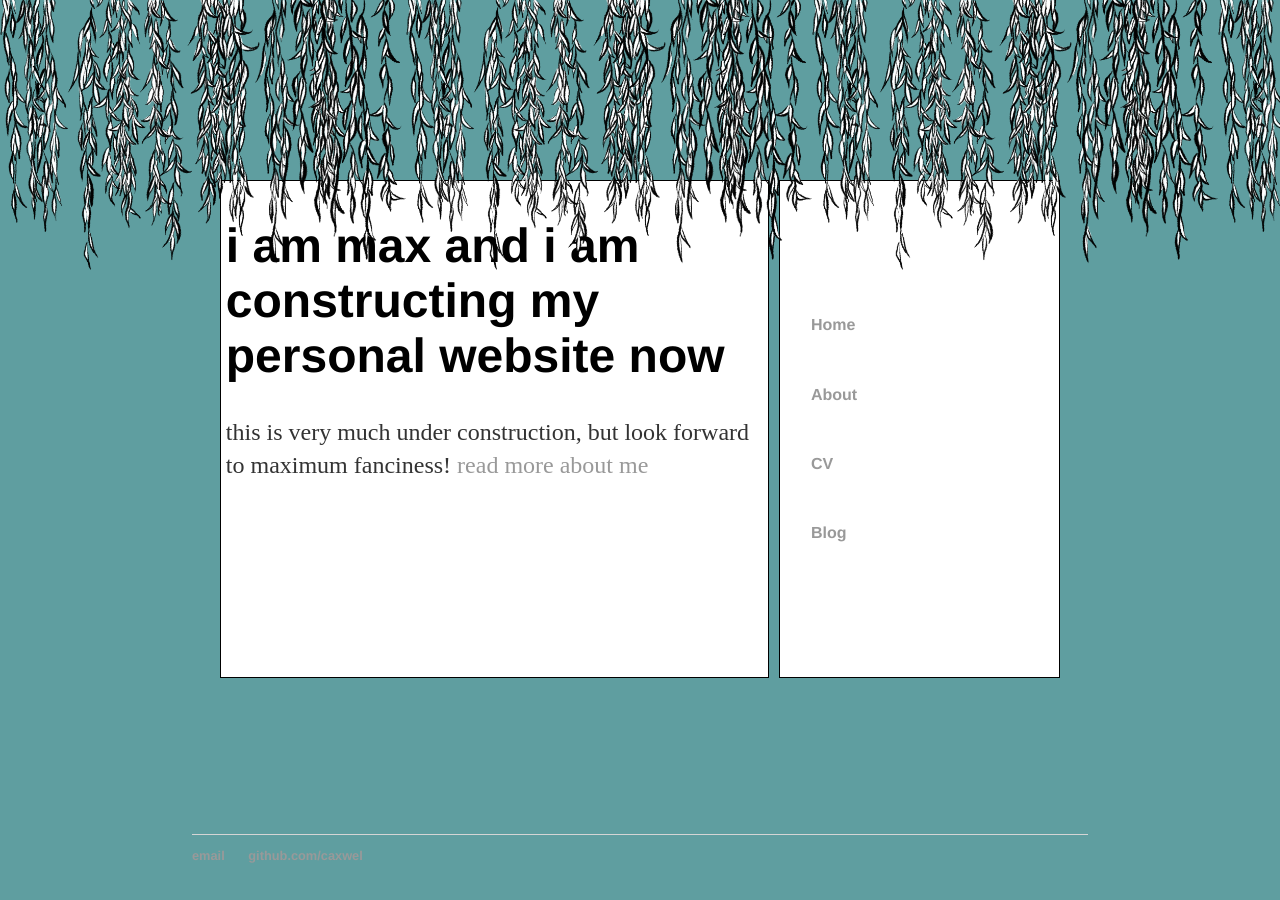
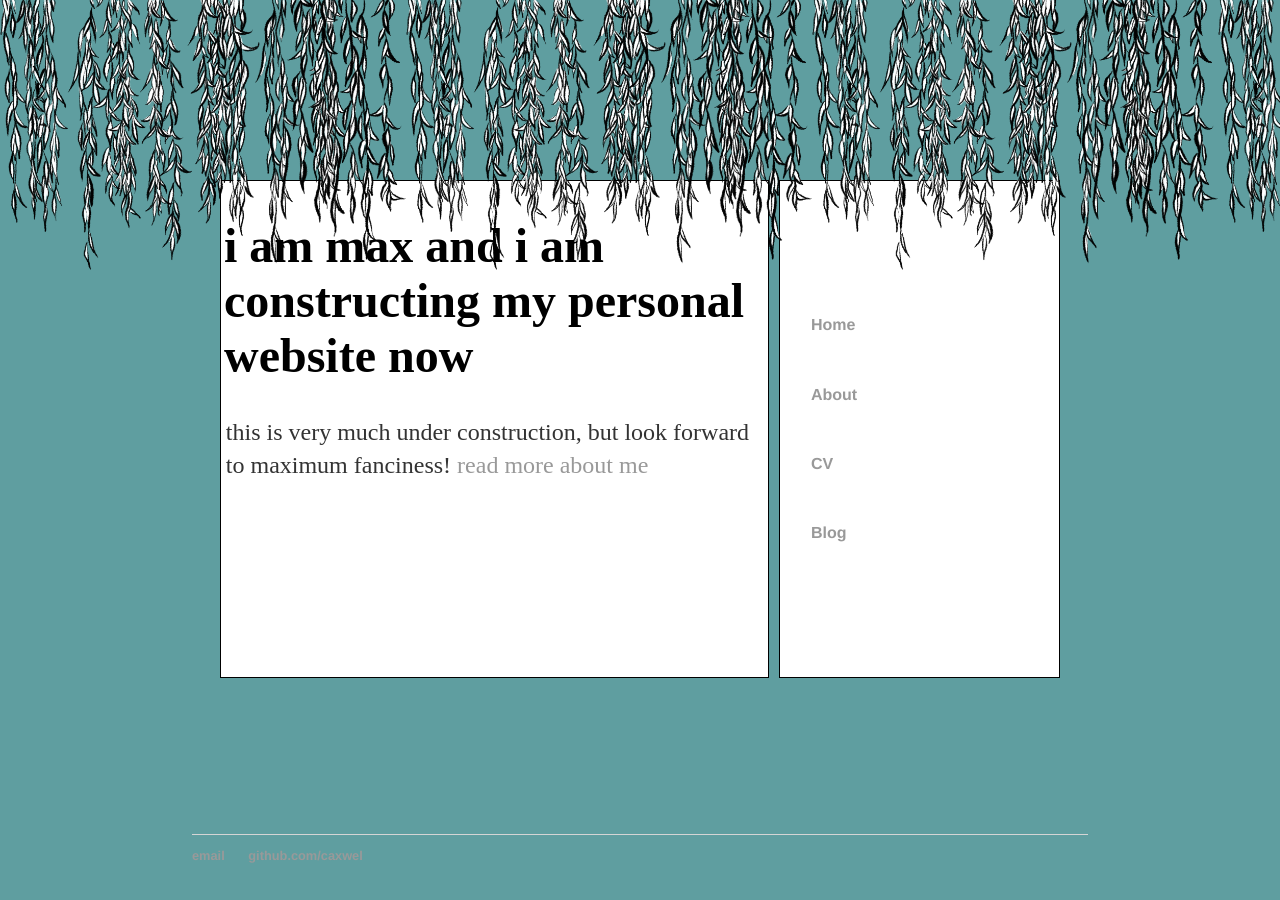
Before and after one commit to caxwel/caxwel.github.io, a Jekyll site: the page built from index.html, in a window 1280 px wide. Built offline with Jekyll 4.4.1, drawn with Linux system fonts in a browser that asks for light colours; some web fonts are replaced.

Commit message:
font edit one

```diff
--- a/css/main.css
+++ b/css/main.css
@@ -1,3 +1,6 @@
+@import
+url('https://fonts.googleapis.com/css2?family=Nova+Cut&display=swap');
+
 body {
     margin: 0;
     width: 70%;
@@ -21,26 +24,33 @@
     list-style: none;
     font-weight: bold;
 }
+
 nav ul li, footer ul li {
     display: inline;
     margin-right: 20px;
 }
+
 a {
     text-decoration: none;
     color: #999;
 }
+
 a:hover {
     text-decoration: underline;
 }
+
 h1 {
     font-size: 3em;
-    font-family:'Helvetica', 'Arial', 'Sans-Serif';
+    font-family:'Nova Cut', 'Sans-Serif';
+    animation: glitch 1s linear infinite;
 }
+
 p {
     font-size: 1.5em;
     line-height: 1.4em;
     color: #333;
 }
+
 footer {
     border-top: 1px solid #d5d5d5;
     font-size: .8em;
@@ -109,3 +119,58 @@
     background-size: contain;
     align-self: start;
 }
+
+@keyframes glitch{
+    2%,64%{
+      transform: translate(2px,0) skew(0deg);
+    }
+    4%,60%{
+      transform: translate(-2px,0) skew(0deg);
+    }
+    62%{
+      transform: translate(0,0) skew(5deg);
+    }
+  }
+
+  h1:before,
+  h1:after{
+    content: attr(title);
+    position: absolute;
+    left: 0;
+  }
+
+  h1:before{
+    animation: glitchTop 1s linear infinite;
+    clip-path: polygon(0 0, 100% 0, 100% 33%, 0 33%);
+    -webkit-clip-path: polygon(0 0, 100% 0, 100% 33%, 0 33%);
+  }
+
+  @keyframes glitchTop{
+    2%,64%{
+      transform: translate(2px,-2px);
+    }
+    4%,60%{
+      transform: translate(-2px,2px);
+    }
+    62%{
+      transform: translate(13px,-1px) skew(-13deg);
+    }
+  }
+
+  h1:after{
+    animation: glitchBottom 1.5s linear infinite;
+    clip-path: polygon(0 67%, 100% 67%, 100% 100%, 0 100%);
+    -webkit-clip-path: polygon(0 67%, 100% 67%, 100% 100%, 0 100%);
+  }
+
+  @keyframes glitchBottom{
+    2%,64%{
+      transform: translate(-2px,0);
+    }
+    4%,60%{
+      transform: translate(-2px,0);
+    }
+    62%{
+      transform: translate(-22px,5px) skew(21deg);
+    }
+  }
```
